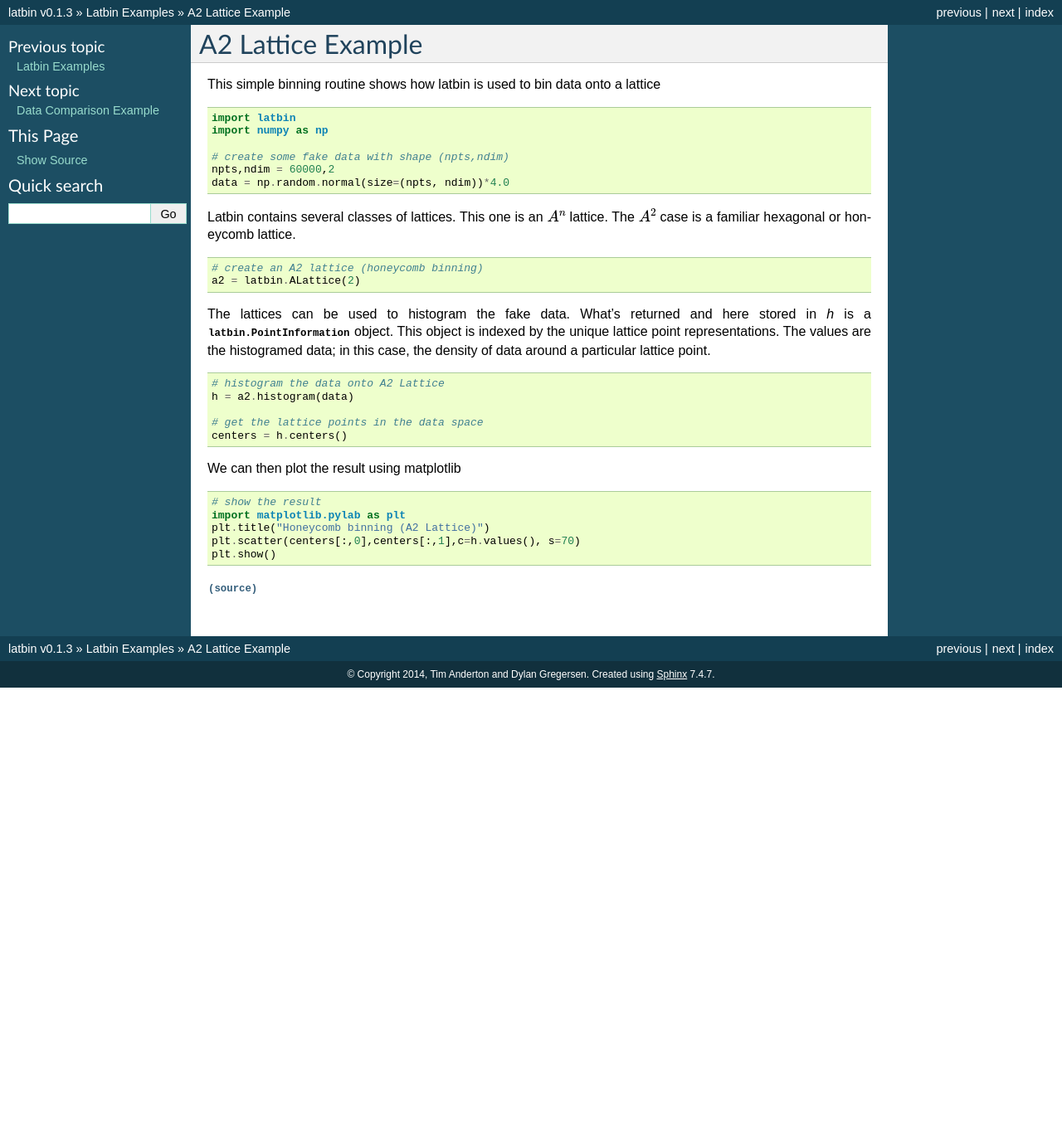
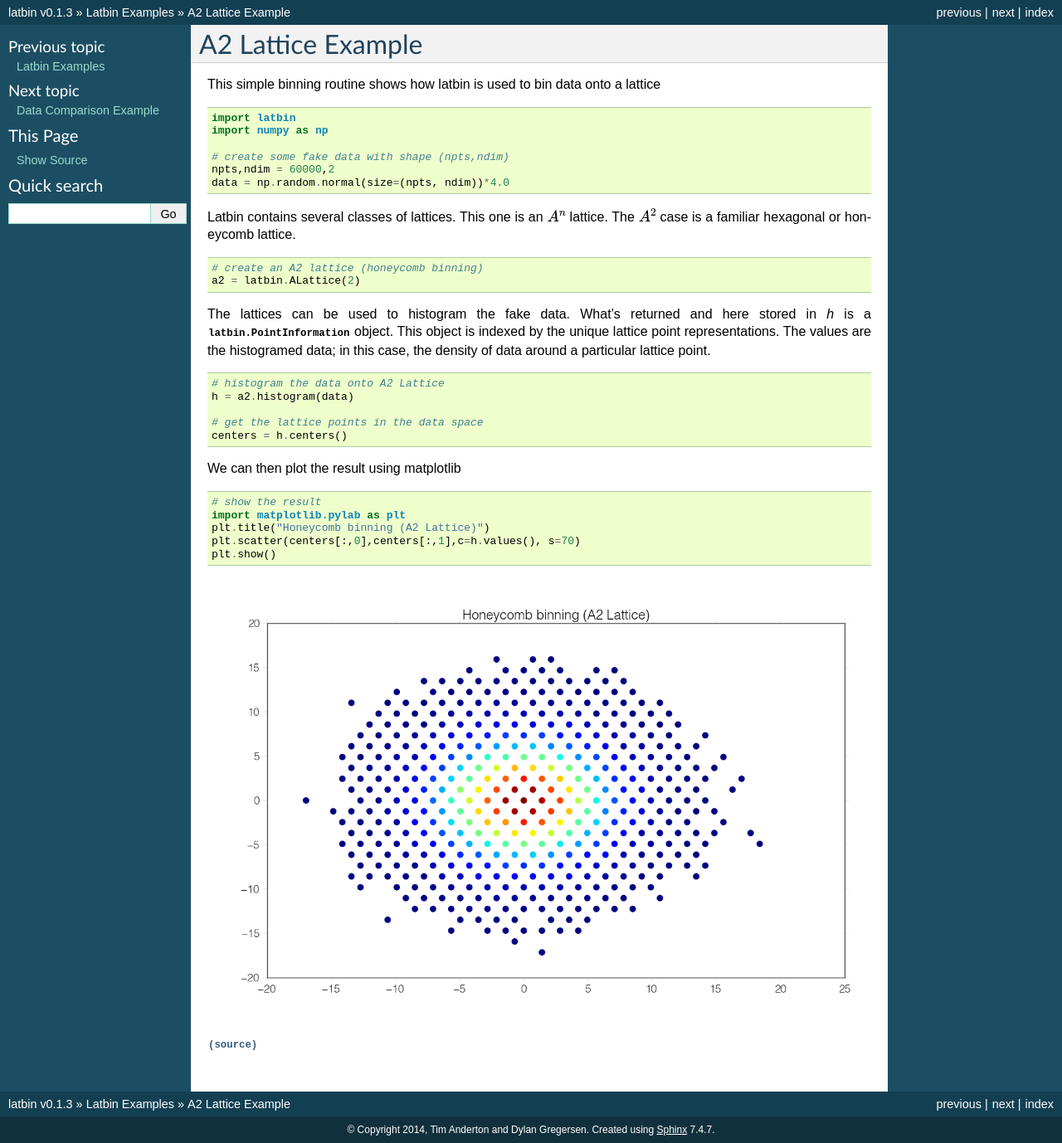
Before and after one commit to earthastronaut/latbin, a Sphinx documentation site: the page built from docs/examples/a2_lattice.rst, in a window 1280 px wide. Shown: the whole page at 83% size. Built offline with Sphinx 7.4.7, drawn with Linux system fonts in a browser that asks for light colours; formulas are drawn with MathJax 3; before the commit the page ends 900 px from its top, so only the background shows below that.

Commit message:
added references and plots for the docs

```diff
--- a/docs/examples/a2_lattice.rst
+++ b/docs/examples/a2_lattice.rst
@@ -46,6 +46,9 @@ We can then plot the result using matplotlib
     plt.scatter(centers[:,0],centers[:,1],c=h.values(), s=70)
     plt.show()
 
+.. image:: a2_lattice.png
+   :alt: Plot from a2_lattice.py
+   :align: center
 
 .. COULD do the documentation like this:
 .. .. literalinclude:: a2_lattice.py
--- a/docs/references.rst
+++ b/docs/references.rst
@@ -3,6 +3,8 @@ References
 
 The algorithms used for quantizing to lattices came from the following sources
 
+.. [WIKIPEDIA-ADE_classification] http://en.wikipedia.org/wiki/ADE_classification
+
 .. [Conway1982] Conway, J.H., Sloane, N.J.A 1982 Fast Quantizing and Decoding Algorithms for Lattice Quantizers and Codes, Transactions of Information Theory, Vol. IT-28, NO. 2, March 1982
 
 .. [Conway1988] Conway, J.H., Sloane, N.J.A 1988 Sphere Packings, Lattices and Groups ISBN 0-387-69917-X
```
